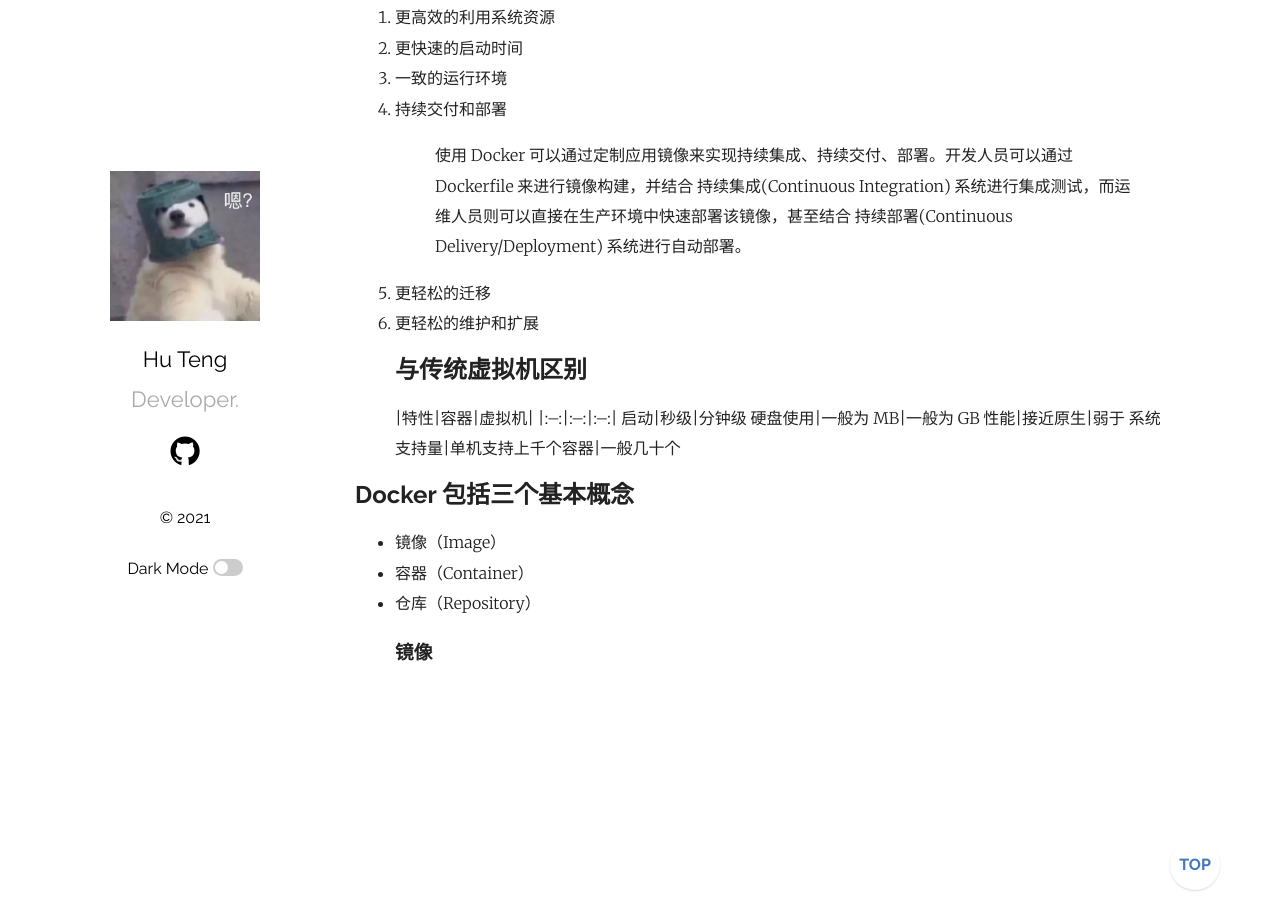
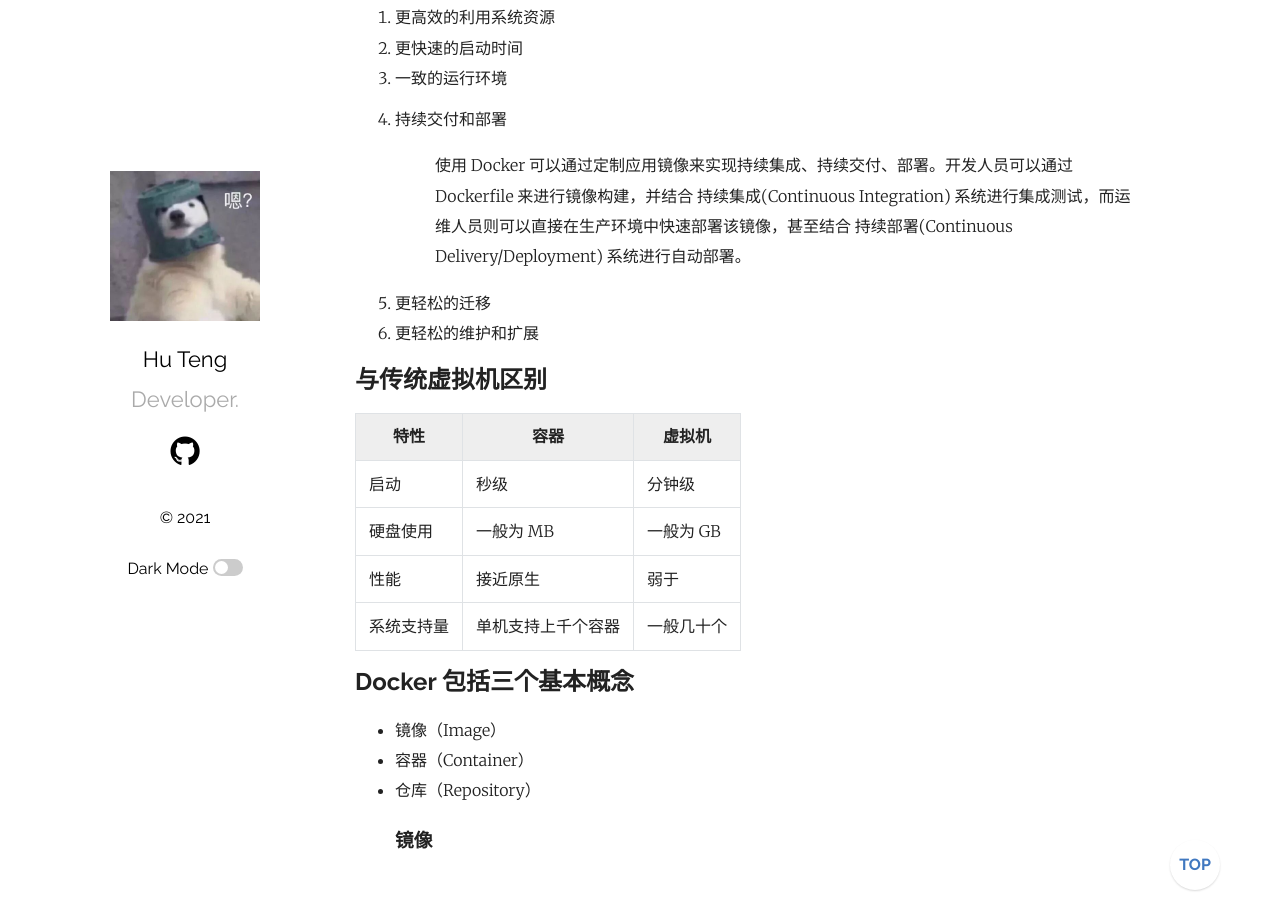
Before and after one commit to huteng-dev/huteng-dev.github.io, a Jekyll site: the page built from _posts/2021-07-09-docker-learning-1.md, in a window 1280 px wide and 900 px high, scrolled down 1127 px. Built offline with Jekyll 4.4.1, drawn with Linux system fonts in a browser that asks for light colours; comment, search, counter and statistics services are not loaded; before the commit the page ends 1840 px from its top, so only the background shows below that; some of the changed lines change nothing that is shown.

Commit message:
更新docker

```diff
--- a/_posts/2021-07-09-docker-learning-1.md
+++ b/_posts/2021-07-09-docker-learning-1.md
@@ -9,24 +9,29 @@
 + Docker 可以让开发者打包他们的应用以及依赖包到一个轻量级、可移植的容器中，然后发布到任何流行的 Linux 机器上，也可以实现虚拟化。
 + 容器是完全使用沙箱机制，相互之间不会有任何接口（类似 iPhone 的 app）,更重要的是容器性能开销极低。
 
-![Docker架构图片](https://huteng-dev.github.io/img/docker-on-linux.png)
+![这里是张图片](https://huteng-dev.github.io/img/docker-on-linux.png "Docker架构图片")
 
 
 * 目录
 {:toc}
 
 # 介绍
+
 ## 优点
+
 1. 更高效的利用系统资源
 2. 更快速的启动时间
 3. 一致的运行环境
 4. 持续交付和部署
+
    > 使用 Docker 可以通过定制应用镜像来实现持续集成、持续交付、部署。开发人员可以通过 Dockerfile 来进行镜像构建，并结合 持续集成(Continuous Integration) 系统进行集成测试，而运维人员则可以直接在生产环境中快速部署该镜像，甚至结合 持续部署(Continuous Delivery/Deployment) 系统进行自动部署。
 5. 更轻松的迁移
 6. 更轻松的维护和扩展
+
 ## 与传统虚拟机区别
-|特性|容器|虚拟机|
-|:--:|:--:|:--:|
+
+特性|容器|虚拟机
+--|--|--
 启动|秒级|分钟级
 硬盘使用|一般为 MB|一般为 GB
 性能|接近原生|弱于
```
